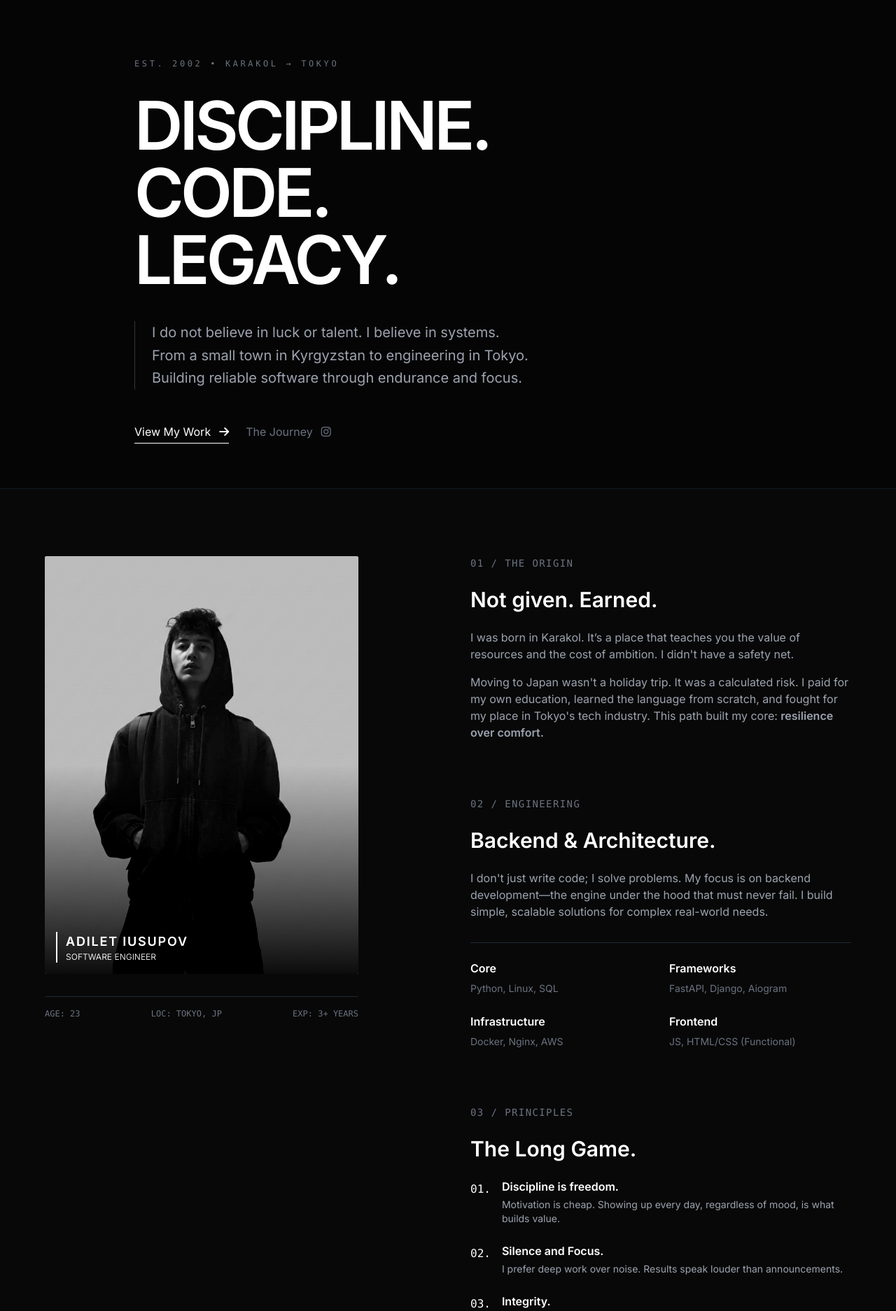
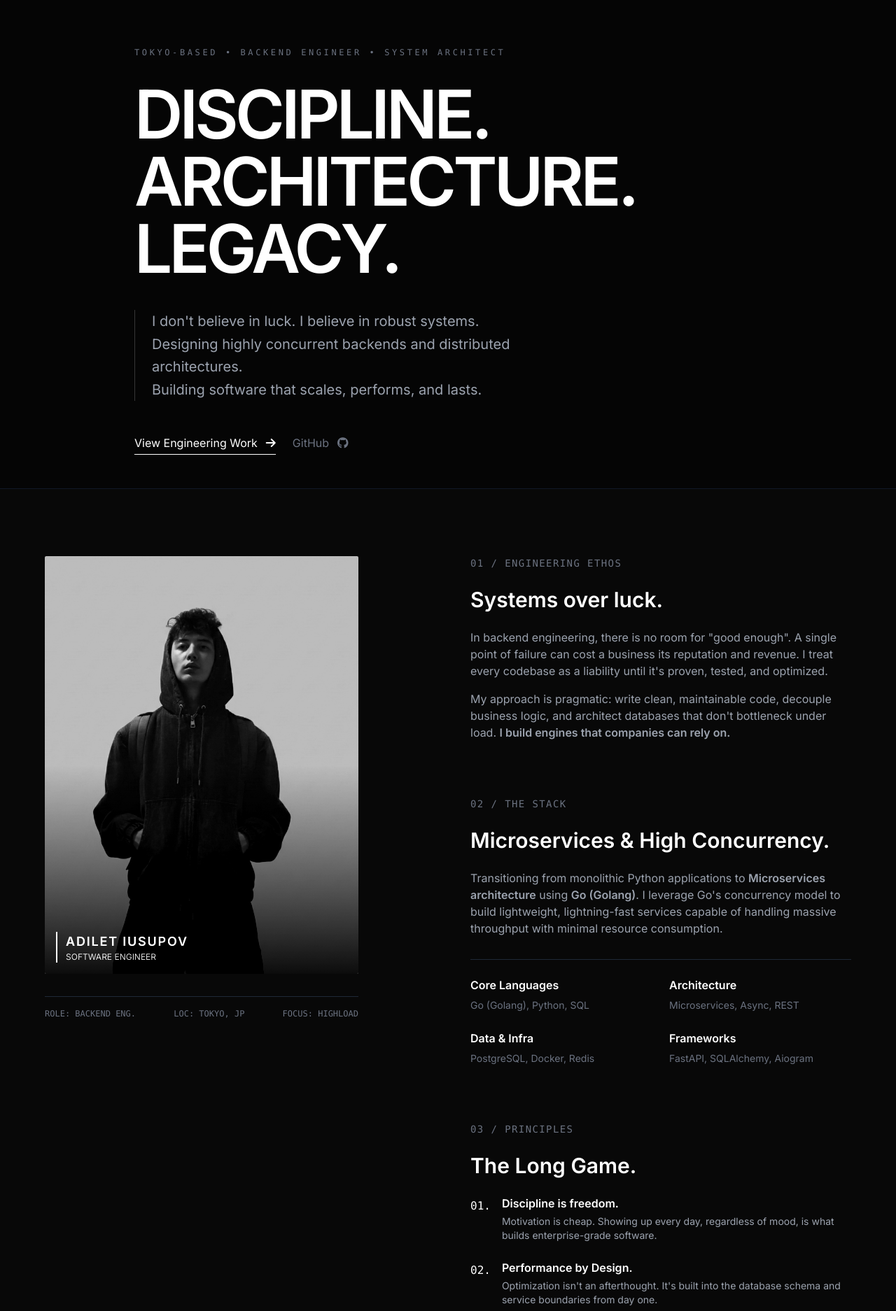
Before and after one commit to Froggy1213/portfolio-site, a Python web app: template templates/index.html in a window 1280 px wide. Shown: the part 61-1935 px from the top of the page at 70% size. Run offline with Jinja, Linux system fonts and the light colour scheme; the template is opened without the code that fills it, so the values that code supplies are empty; some libraries are stand-ins or nearby versions.

Commit message:
feat: update portfolio copy to focus on Go, Microservices and architecture

```diff
--- a/templates/index.html
+++ b/templates/index.html
@@ -6,32 +6,32 @@
     <div class="max-w-4xl mx-auto w-full">
 
         <p class="reveal text-gray-500 font-mono text-xs tracking-[0.3em] uppercase mb-8">
-            Est. 2002 &bull; Karakol &rarr; Tokyo
+            Tokyo-Based &bull; Backend Engineer &bull; System Architect
         </p>
 
         <h1 class="reveal delay-100 text-5xl md:text-8xl font-bold tracking-tighter text-white leading-none mb-10">
             DISCIPLINE. <br>
-            CODE. <br>
+            ARCHITECTURE. <br>
             LEGACY.
         </h1>
 
         <div class="reveal delay-200 border-l border-white/20 pl-6 max-w-xl">
             <p class="text-xl text-gray-400 leading-relaxed">
-                I do not believe in luck or talent. I believe in systems. <br>
-                From a small town in Kyrgyzstan to engineering in Tokyo. <br>
-                Building reliable software through endurance and focus.
+                I don't believe in luck. I believe in robust systems. <br>
+                Designing highly concurrent backends and distributed architectures. <br>
+                Building software that scales, performs, and lasts.
             </p>
         </div>
 
         <div class="reveal delay-300 mt-12 flex gap-6">
             <a href="/projects" class="group flex items-center gap-3 text-white border-b border-white pb-1 hover:text-gray-400 hover:border-gray-400 transition duration-300">
-                <span>View My Work</span>
+                <span>View Engineering Work</span>
                 <i class="fa-solid fa-arrow-right transform group-hover:translate-x-1 transition"></i>
             </a>
 
-            <a href="https://www.instagram.com/_ad1_1et" target="_blank" class="group flex items-center gap-3 text-gray-500 border-b border-transparent pb-1 hover:text-white transition duration-300">
-                <span>The Journey</span>
-                <i class="fa-brands fa-instagram"></i>
+            <a href="https://github.com/Froggy1213" target="_blank" class="group flex items-center gap-3 text-gray-500 border-b border-transparent pb-1 hover:text-white transition duration-300">
+                <span>GitHub</span>
+                <i class="fa-brands fa-github"></i>
             </a>
         </div>
 
@@ -56,54 +56,53 @@
                 </div>
 
                 <div class="flex justify-between text-xs font-mono text-gray-500 border-t border-gray-800 pt-4 max-w-md mx-auto md:mx-0">
-                    <span>AGE: 23</span>
+                    <span>ROLE: BACKEND ENG.</span>
                     <span>LOC: TOKYO, JP</span>
-                    <span>EXP: 3+ YEARS</span>
+                    <span>FOCUS: HIGHLOAD</span>
                 </div>
             </div>
 
             <div class="space-y-16 md:space-y-20 pt-4 md:pt-0">
 
                 <article class="reveal delay-100">
-                    <h2 class="text-sm font-mono text-gray-500 mb-4 md:mb-6 uppercase tracking-widest">01 / The Origin</h2>
-                    <h3 class="text-2xl md:text-3xl text-white font-bold mb-4 md:mb-6">Not given. Earned.</h3>
+                    <h2 class="text-sm font-mono text-gray-500 mb-4 md:mb-6 uppercase tracking-widest">01 / Engineering Ethos</h2>
+                    <h3 class="text-2xl md:text-3xl text-white font-bold mb-4 md:mb-6">Systems over luck.</h3>
                     <div class="text-gray-400 leading-loose space-y-4 text-sm md:text-base">
                         <p>
-                            I was born in Karakol. It’s a place that teaches you the value of resources and the cost of ambition.
-                            I didn't have a safety net.
+                            In backend engineering, there is no room for "good enough". A single point of failure can cost a business its reputation and revenue.
+                            I treat every codebase as a liability until it's proven, tested, and optimized.
                         </p>
                         <p>
-                            Moving to Japan wasn't a holiday trip. It was a calculated risk. I paid for my own education,
-                            learned the language from scratch, and fought for my place in Tokyo's tech industry.
-                            This path built my core: <strong>resilience over comfort.</strong>
+                            My approach is pragmatic: write clean, maintainable code, decouple business logic, and architect databases that don't bottleneck under load.
+                            <strong>I build engines that companies can rely on.</strong>
                         </p>
                     </div>
                 </article>
 
                 <article class="reveal delay-200">
-                    <h2 class="text-sm font-mono text-gray-500 mb-4 md:mb-6 uppercase tracking-widest">02 / Engineering</h2>
-                    <h3 class="text-2xl md:text-3xl text-white font-bold mb-4 md:mb-6">Backend & Architecture.</h3>
+                    <h2 class="text-sm font-mono text-gray-500 mb-4 md:mb-6 uppercase tracking-widest">02 / The Stack</h2>
+                    <h3 class="text-2xl md:text-3xl text-white font-bold mb-4 md:mb-6">Microservices & High Concurrency.</h3>
                     <p class="text-gray-400 leading-loose mb-8 text-sm md:text-base">
-                        I don't just write code; I solve problems. My focus is on backend development—the engine under the hood that must never fail.
-                        I build simple, scalable solutions for complex real-world needs.
+                        Transitioning from monolithic Python applications to <strong>Microservices architecture</strong> using <strong>Go (Golang)</strong>.
+                        I leverage Go's concurrency model to build lightweight, lightning-fast services capable of handling massive throughput with minimal resource consumption.
                     </p>
 
                     <div class="grid grid-cols-1 sm:grid-cols-2 gap-6 border-t border-gray-800 pt-6">
                         <div>
-                            <span class="block text-white font-bold mb-1">Core</span>
-                            <span class="text-sm text-gray-500">Python, Linux, SQL</span>
+                            <span class="block text-white font-bold mb-1">Core Languages</span>
+                            <span class="text-sm text-gray-500">Go (Golang), Python, SQL</span>
+                        </div>
+                        <div>
+                            <span class="block text-white font-bold mb-1">Architecture</span>
+                            <span class="text-sm text-gray-500">Microservices, Async, REST</span>
+                        </div>
+                        <div>
+                            <span class="block text-white font-bold mb-1">Data & Infra</span>
+                            <span class="text-sm text-gray-500">PostgreSQL, Docker, Redis</span>
                         </div>
                         <div>
                             <span class="block text-white font-bold mb-1">Frameworks</span>
-                            <span class="text-sm text-gray-500">FastAPI, Django, Aiogram</span>
-                        </div>
-                        <div>
-                            <span class="block text-white font-bold mb-1">Infrastructure</span>
-                            <span class="text-sm text-gray-500">Docker, Nginx, AWS</span>
-                        </div>
-                        <div>
-                            <span class="block text-white font-bold mb-1">Frontend</span>
-                            <span class="text-sm text-gray-500">JS, HTML/CSS (Functional)</span>
+                            <span class="text-sm text-gray-500">FastAPI, SQLAlchemy, Aiogram</span>
                         </div>
                     </div>
                 </article>
@@ -116,21 +115,21 @@
                             <span class="text-white font-mono mt-1">01.</span>
                             <div>
                                 <strong class="text-white block mb-1">Discipline is freedom.</strong>
-                                <p class="text-sm text-gray-400">Motivation is cheap. Showing up every day, regardless of mood, is what builds value.</p>
+                                <p class="text-sm text-gray-400">Motivation is cheap. Showing up every day, regardless of mood, is what builds enterprise-grade software.</p>
                             </div>
                         </li>
                         <li class="flex items-start gap-4">
                             <span class="text-white font-mono mt-1">02.</span>
                             <div>
-                                <strong class="text-white block mb-1">Silence and Focus.</strong>
-                                <p class="text-sm text-gray-400">I prefer deep work over noise. Results speak louder than announcements.</p>
+                                <strong class="text-white block mb-1">Performance by Design.</strong>
+                                <p class="text-sm text-gray-400">Optimization isn't an afterthought. It's built into the database schema and service boundaries from day one.</p>
                             </div>
                         </li>
                         <li class="flex items-start gap-4">
                             <span class="text-white font-mono mt-1">03.</span>
                             <div>
                                 <strong class="text-white block mb-1">Integrity.</strong>
-                                <p class="text-sm text-gray-400">Honesty with oneself and others. My reputation is my most valuable asset.</p>
+                                <p class="text-sm text-gray-400">Honesty with oneself and the client. I don't overengineer for the sake of trends; I use the right tool for the job.</p>
                             </div>
                         </li>
                     </ul>
@@ -146,42 +145,41 @@
     <div class="max-w-6xl mx-auto">
         <div class="reveal mb-16 max-w-2xl">
             <h2 class="text-sm font-mono text-gray-500 mb-6 uppercase tracking-widest">04 / Value Proposition</h2>
-            <h3 class="text-3xl md:text-4xl text-white font-bold mb-6">What I bring to the table.</h3>
+            <h3 class="text-3xl md:text-4xl text-white font-bold mb-6">What I bring to the business.</h3>
             <p class="text-gray-400">
-                I do not offer "services". I offer solutions. <br>
-                Whether you need automation or a full-scale platform, I build systems that work.
+                I don't just write scripts. I deliver scalable solutions that drive revenue, reduce server costs, and automate operations.
             </p>
         </div>
 
         <div class="grid grid-cols-1 md:grid-cols-3 gap-8">
 
             <div class="reveal delay-100 border border-gray-800 bg-[#0a0a0a] p-8 hover:border-white/30 transition duration-300 group">
-                <div class="w-12 h-12 bg-gray-900 flex items-center justify-center mb-6 text-2xl text-white group-hover:text-blue-400 transition">
-                    <i class="fa-brands fa-telegram"></i>
+                <div class="w-12 h-12 bg-gray-900 flex items-center justify-center mb-6 text-2xl text-white group-hover:text-blue-500 transition">
+                    <i class="fa-solid fa-server"></i>
                 </div>
-                <h4 class="text-xl font-bold text-white mb-4">Telegram Bots</h4>
+                <h4 class="text-xl font-bold text-white mb-4">Scalable Backends</h4>
                 <p class="text-gray-400 text-sm leading-relaxed mb-6">
-                    Automated tools, not just chat scripts. I build complex bots with payment integration, admin panels, and database connections using <strong>Aiogram</strong>. Perfect for business automation and sales funnels.
+                    Developing robust APIs using <strong>Go and FastAPI</strong>. Whether it's a monolithic MVP or a distributed <strong>Microservices</strong> architecture, I ensure your platform handles traffic spikes without breaking a sweat.
                 </p>
             </div>
 
             <div class="reveal delay-200 border border-gray-800 bg-[#0a0a0a] p-8 hover:border-white/30 transition duration-300 group">
-                <div class="w-12 h-12 bg-gray-900 flex items-center justify-center mb-6 text-2xl text-white group-hover:text-green-400 transition">
-                    <i class="fa-solid fa-code"></i>
+                <div class="w-12 h-12 bg-gray-900 flex items-center justify-center mb-6 text-2xl text-white group-hover:text-green-500 transition">
+                    <i class="fa-brands fa-telegram"></i>
                 </div>
-                <h4 class="text-xl font-bold text-white mb-4">Modern Web Development</h4>
+                <h4 class="text-xl font-bold text-white mb-4">Business Automation</h4>
                 <p class="text-gray-400 text-sm leading-relaxed mb-6">
-                    Scalable backends and clean frontends. I build secure APIs using <strong>FastAPI & Django</strong> and responsive interfaces. From landing pages to high-load SaaS platforms.
+                    Building complex, asynchronous Telegram bots using <strong>Aiogram</strong>. Complete with payment gateways, admin dashboards, and database integrations to fully automate your sales and support funnels.
                 </p>
             </div>
 
             <div class="reveal delay-300 border border-gray-800 bg-[#0a0a0a] p-8 hover:border-white/30 transition duration-300 group">
-                <div class="w-12 h-12 bg-gray-900 flex items-center justify-center mb-6 text-2xl text-white group-hover:text-yellow-400 transition">
-                    <i class="fa-solid fa-rotate"></i>
+                <div class="w-12 h-12 bg-gray-900 flex items-center justify-center mb-6 text-2xl text-white group-hover:text-yellow-500 transition">
+                    <i class="fa-solid fa-microchip"></i>
                 </div>
-                <h4 class="text-xl font-bold text-white mb-4">Refactoring & Audit</h4>
+                <h4 class="text-xl font-bold text-white mb-4">System Optimization</h4>
                 <p class="text-gray-400 text-sm leading-relaxed mb-6">
-                    Code optimization and legacy migration. I analyze existing codebases, improve architecture, reduce technical debt, and make your system faster and easier to maintain.
+                    Refactoring legacy code, optimizing slow SQL queries, and containerizing applications with <strong>Docker</strong>. I reduce your technical debt and cut down infrastructure costs through efficient resource utilization.
                 </p>
             </div>
 
@@ -189,6 +187,4 @@
     </div>
 </section>
 
-
-
 {% endblock %}
```
